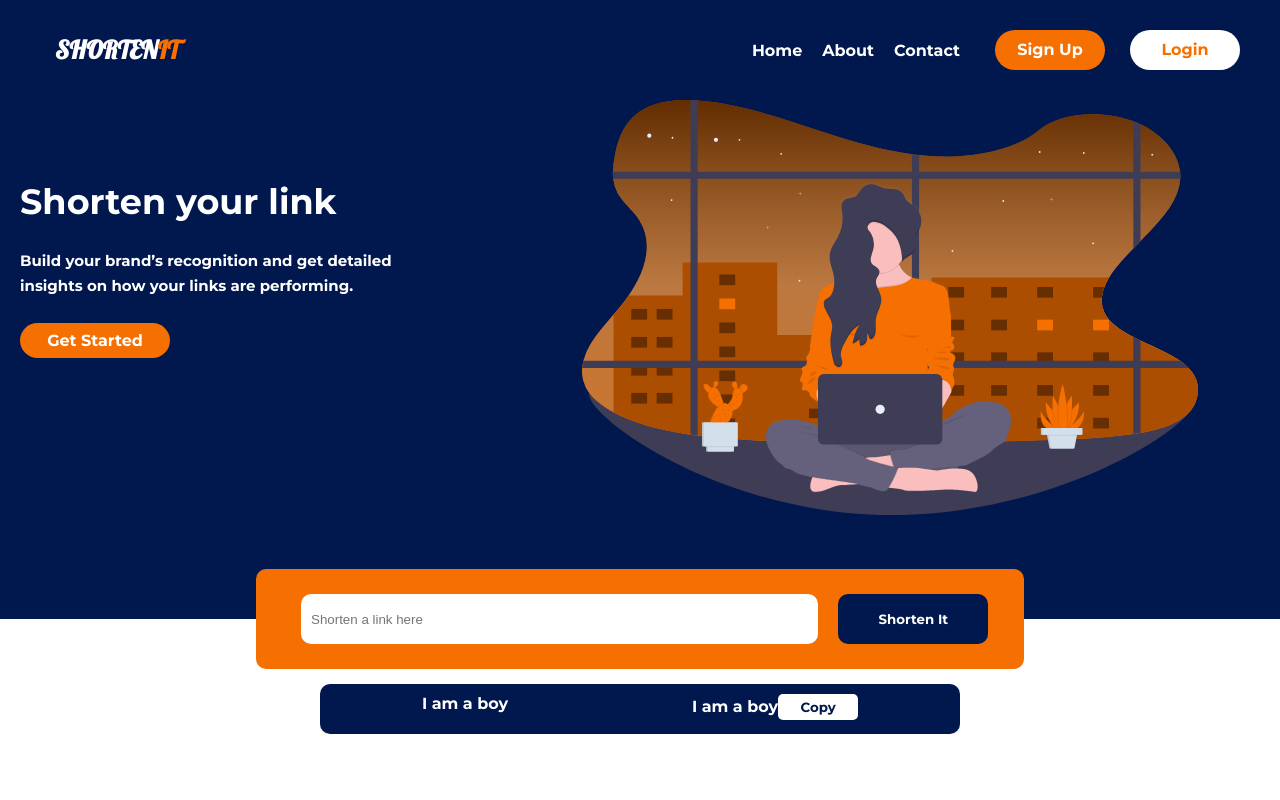
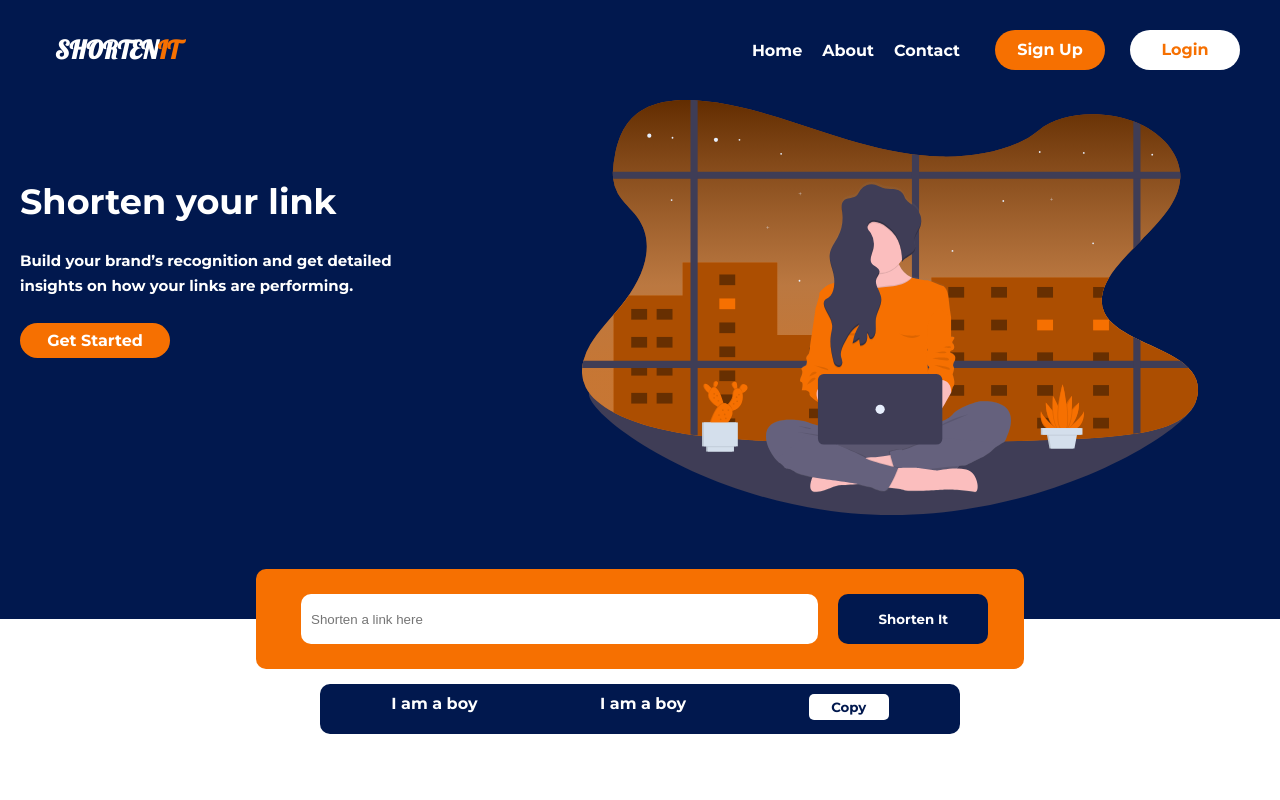
Before and after one commit to jasmineblinks/shortenit, a React (Create React App) app: page / in a window 1280 px wide. Shown: the top 800 px of the page. Built offline with nearby package versions, Linux system fonts and the light colour scheme.

Commit message:
style:  updated the component

```diff
--- a/src/App.css
+++ b/src/App.css
@@ -238,6 +238,10 @@ textarea {
     margin-left: auto;
     margin-right: auto;
   }
+  /* .results {
+    display: flex;
+    justify-content: space-around;
+  } */
   .clips {
     width: 80px;
     background-color: #ffffff;
--- a/src/App.js
+++ b/src/App.js
@@ -60,10 +60,10 @@ function App() {
             <span id="the_result" className="resulttext">
               I am a boy
             </span>
-            <div>
-              <span id="the_result" className="resulttext">
-                I am a boy
-              </span>
+            <span id="the_result" className="resulttext">
+              I am a boy
+            </span>
+            <div className="">
               <button className="clips">Copy</button>
             </div>
           </div>
```
